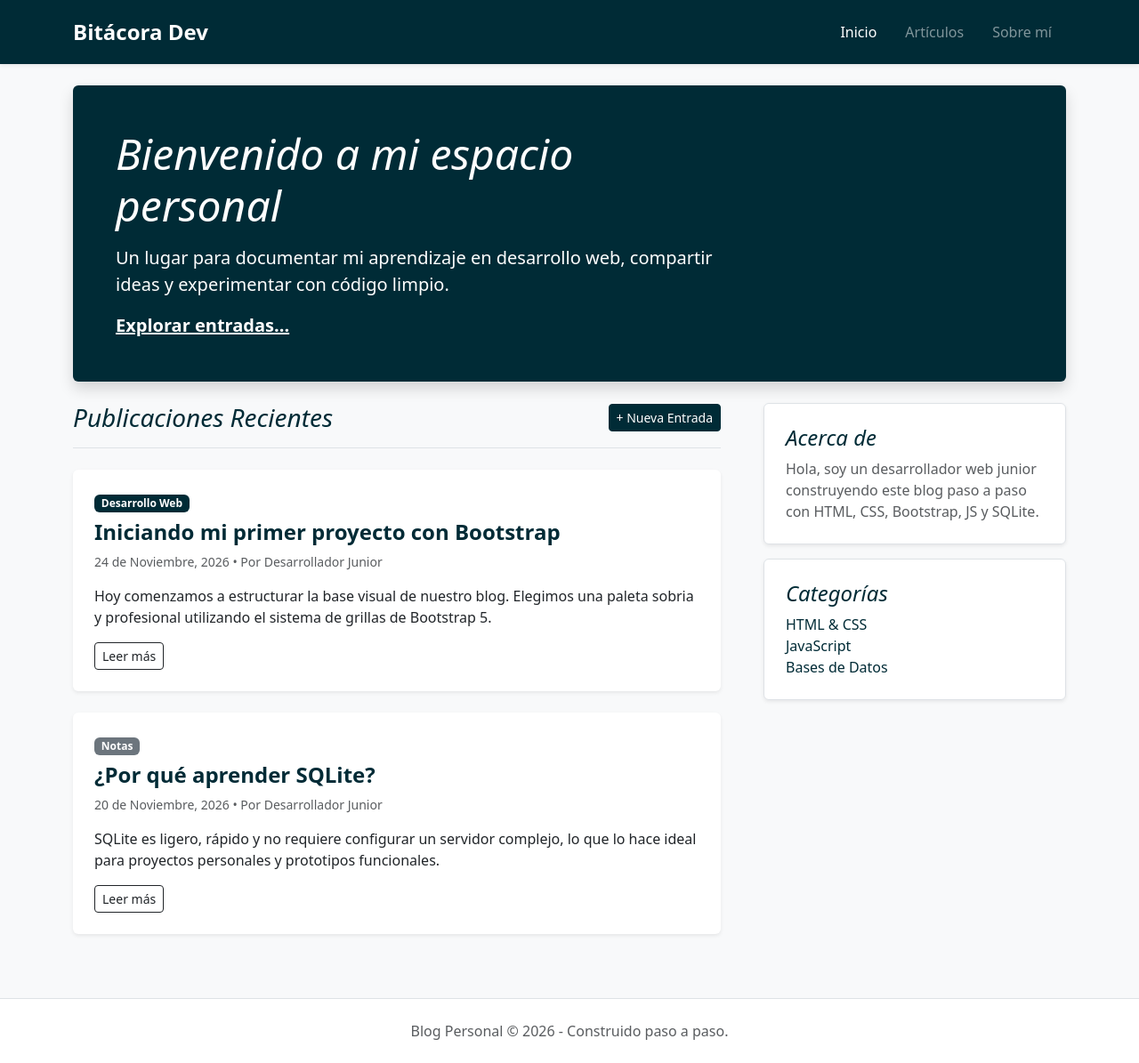
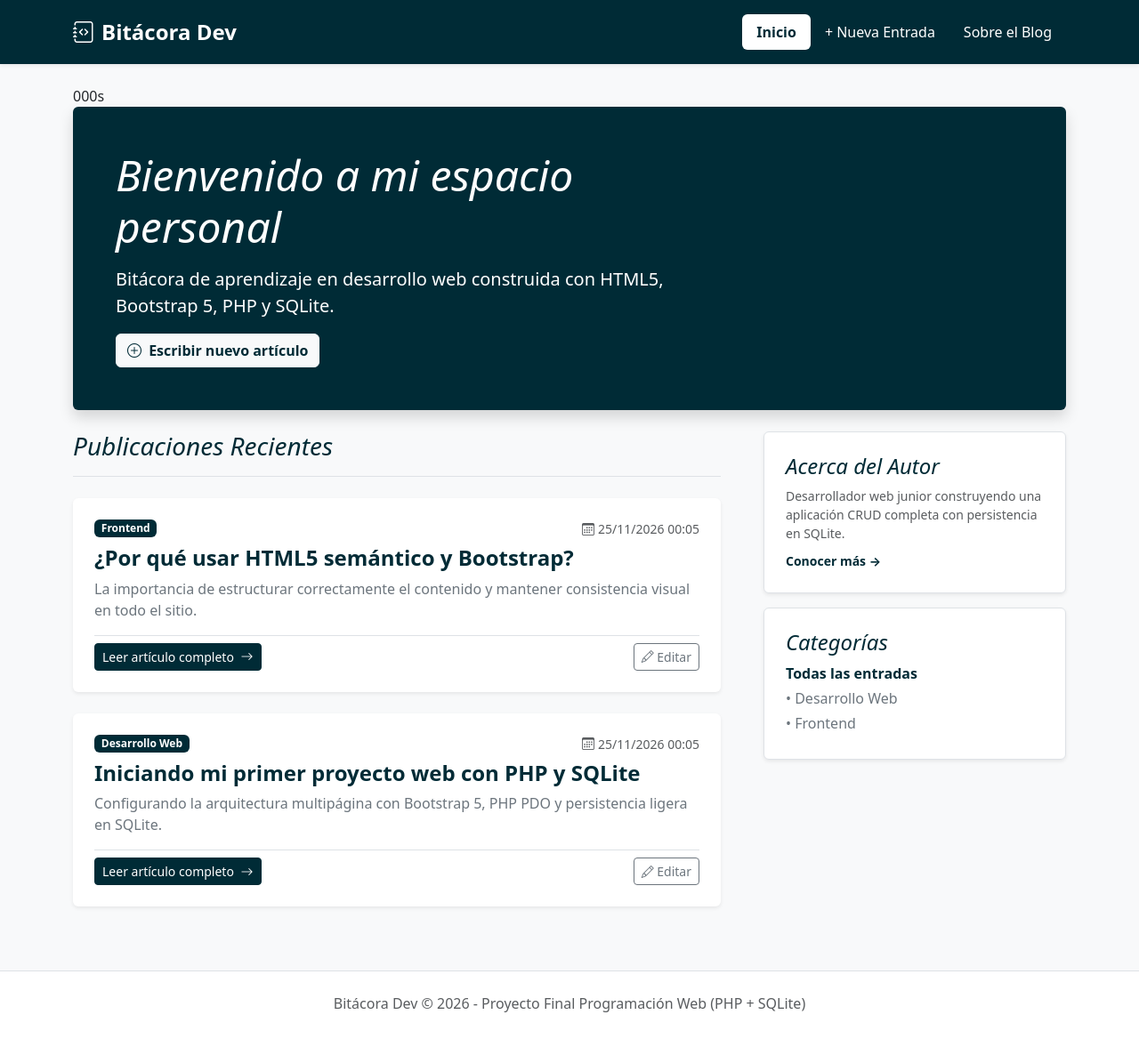
Before and after one commit to AyaxAcademic/webdev-proyecto, a PHP site: page / in a window 1280 px wide. Shown: the whole page at 89% size. After the commit the page ends 1138 px from the top, so only its background shows below. Run offline with PHP 8.4, Linux system fonts and the light colour scheme; data comes from the database, SQL or seed files in the repository; both versions use the stored data as it was after the commit.

Commit message:
Cambiamos el index ahora por una version que lee desde SQLite para prepararnos para empezar a hacer el CRUD y que se actualice, de esta forma se ven los cambios reflejados cuando los hacemos. incluimos header.php y footer.php para mostrar la pagina y meter todo lo de bootstrap

```diff
--- /dev/null
+++ b/includes/footer.php
@@ -0,0 +1,12 @@
+</main>
+
+    <footer class="py-4 mt-5 bg-white border-top text-center text-muted">
+        <div class="container">
+            <p class="mb-0">Bitácora Dev &copy; <?= date('Y') ?> - Proyecto Final Programación Web (PHP + SQLite)</p>
+        </div>
+    </footer>
+
+    <!-- Bootstrap 5.3 JS Bundle -->
+    <script src="https://cdn.jsdelivr.net/npm/bootstrap@5.3.3/dist/js/bootstrap.bundle.min.js"></script>
+</body>
+</html>
--- /dev/null
+++ b/includes/header.php
@@ -0,0 +1,34 @@
+<?php
+// Detectamos el archivo actual para resaltar el enlace activo en el menú
+$paginaActual = basename($_SERVER['PHP_SELF']);
+?>
+<!DOCTYPE html>
+<html lang="es">
+<head>
+    <meta charset="UTF-8">
+    <meta name="viewport" content="width=device-width, initial-scale=1.0">
+    <title>Bitácora Dev - Blog Personal</title>
+    <!-- Bootstrap 5.3 CSS -->
+    <link href="https://cdn.jsdelivr.net/npm/bootstrap@5.3.3/dist/css/bootstrap.min.css" rel="stylesheet">
+    <!-- Bootstrap Icons (útil para botones de editar/eliminar) -->
+    <link rel="stylesheet" href="https://cdn.jsdelivr.net/npm/bootstrap-icons@1.11.3/font/bootstrap-icons.min.css">
+    <!-- Estilos personalizados -->
+    <link rel="stylesheet" href="assets/css/styles.css">
+</head>
+<body>
+
+    <header class="bg-custom-green text-white py-3 mb-4 shadow-sm">
+        <div class="container d-flex flex-wrap justify-content-between align-items-center">
+            <a href="index.php" class="d-flex align-items-center mb-2 mb-lg-0 text-white text-decoration-none">
+                <i class="bi bi-journal-code fs-4 me-2"></i>
+                <span class="fs-4 fw-bold">Bitácora Dev</span>
+            </a>
+            <nav class="nav nav-pills">
+                <a class="nav-link <?= $paginaActual === 'index.php' ? 'active bg-white text-custom-green fw-bold' : 'text-white' ?>" href="index.php">Inicio</a>
+                <a class="nav-link <?= $paginaActual === 'formulario.php' ? 'active bg-white text-custom-green fw-bold' : 'text-white' ?>" href="formulario.php">+ Nueva Entrada</a>
+                <a class="nav-link <?= $paginaActual === 'acerca.php' ? 'active bg-white text-custom-green fw-bold' : 'text-white' ?>" href="acerca.php">Sobre el Blog</a>
+            </nav>
+        </div>
+    </header>
+
+    <main class="container">
--- a/index.php
+++ b/index.php
@@ -1,137 +1,120 @@
-<!DOCTYPE html>
-<html lang="es">
-<head>
-    <meta charset="UTF-8">
-    <meta name="viewport" content="width=device-width, initial-scale=1.0">
-    <title>Mi Blog Personal</title>
-    <!-- Bootstrap 5.3 CSS -->
-    <link href="https://cdn.jsdelivr.net/npm/bootstrap@5.3.3/dist/css/bootstrap.min.css" rel="stylesheet">
-    <style>
-        :root {
-            --verde-petroleo: #002B36;
-            --verde-petroleo-hover: #004050;
+<?php
+require_once 'config/db.php';
+
+// Filtro opcional por categoría desde la barra lateral
+$categoriaFiltro = $_GET['categoria'] ?? '';
+
+if ($categoriaFiltro !== '') {
+    $stmt = $pdo->prepare("SELECT * FROM entradas WHERE categoria = ? ORDER BY fecha_creacion DESC, id DESC");
+    $stmt->execute([$categoriaFiltro]);
+} else {
+    $stmt = $pdo->query("SELECT * FROM entradas ORDER BY fecha_creacion DESC, id DESC");
 }
+$entradas = $stmt->fetchAll();
 
-        body {
-            background-color: #f8f9fa;
-        }
-        .bg-custom-green {
-            background-color: var(--verde-petroleo) !important;
-        }
+// Obtener lista de categorías distintas para la barra lateral
+$categorias = $pdo->query("SELECT DISTINCT categoria FROM entradas ORDER BY categoria ASC")->fetchAll(PDO::FETCH_COLUMN);
 
-        .text-custom-green {
-            color: var(--verde-petroleo) !important;
-        }
-
-        .btn-custom-green {
-            background-color: var(--verde-petroleo);
-            border-color: var(--verde-petroleo);
-            color: #ffffff;
-        }
-
-        .btn-custom-green:hover {
-            background-color: var(--verde-petroleo-hover);
-            border-color: var(--verde-petroleo-hover);
-            color: #ffffff;
-        }
-
-        .blog-header {
-            border-bottom: 1px solid #e5e5e5;
-        }
-    </style>
-</head>
-<body>
-
-    <!-- Barra de navegación superior -->
-    <header class="bg-custom-green text-white py-3 mb-4 shadow-sm">
-        <div class="container d-flex flex-wrap justify-content-between align-items-center">
-            <a href="#" class="d-flex align-items-center mb-2 mb-lg-0 text-white text-decoration-none">
-                <span class="fs-4 fw-bold">Bitácora Dev</span>
-            </a>
-            <nav class="nav">
-                <a class="nav-link text-white active" href="#">Inicio</a>
-                <a class="nav-link text-white-50" href="#">Artículos</a>
-                <a class="nav-link text-white-50" href="#">Sobre mí</a>
-            </nav>
-        </div>
-    </header>
-
-    <!-- Contenedor Principal -->
-    <main class="container">
-
-        <!-- Banner / Artículo Destacado (Estilo plantilla Blog de Bootstrap) -->
-        <div class="p-4 p-md-5 mb-4 rounded text-white bg-custom-green shadow">
+include 'includes/header.php';
+?>
+000s
+<!-- Banner Principal -->
+<section class="p-4 p-md-5 mb-4 rounded text-white bg-custom-green shadow">
     <div class="col-lg-8 px-0">
         <h1 class="display-5 fst-italic">Bienvenido a mi espacio personal</h1>
-                <p class="lead my-3">Un lugar para documentar mi aprendizaje en desarrollo web, compartir ideas y experimentar con código limpio.</p>
-                <p class="lead mb-0"><a href="#articulos" class="text-white fw-bold text-decoration-underline">Explorar entradas...</a></p>
+        <p class="lead my-3">Bitácora de aprendizaje en desarrollo web construida con HTML5, Bootstrap 5, PHP y SQLite.</p>
+        <a href="formulario.php" class="btn btn-light text-custom-green fw-bold">
+            <i class="bi bi-plus-circle me-1"></i> Escribir nuevo artículo
+        </a>
+    </div>
+</section>
+
+<!-- Zona de Alertas Dinámicas (la usaremos al crear/editar/eliminar) -->
+<?php if (isset($_GET['mensaje'])): ?>
+    <div class="alert alert-success alert-dismissible fade show shadow-sm" role="alert">
+        <?= htmlspecialchars($_GET['mensaje']) ?>
+        <button type="button" class="btn-close" data-bs-dismiss="alert" aria-label="Cerrar"></button>
+    </div>
+<?php endif; ?>
+
+<div class="row g-5">
+    <!-- Columna Principal: Artículos -->
+    <div class="col-md-8">
+        <div class="d-flex justify-content-between align-items-center pb-3 mb-4 border-bottom">
+            <h2 class="h3 fst-italic mb-0 text-custom-green">
+                <?= $categoriaFiltro ? 'Categoría: ' . htmlspecialchars($categoriaFiltro) : 'Publicaciones Recientes' ?>
+            </h2>
+            <?php if ($categoriaFiltro): ?>
+                <a href="index.php" class="btn btn-sm btn-outline-secondary">Ver todas</a>
+            <?php endif; ?>
+        </div>
+
+        <?php if (empty($entradas)): ?>
+            <div class="alert alert-info">
+                Aún no hay publicaciones registradas. <a href="formulario.php" class="alert-link">¡Crea la primera aquí!</a>
+            </div>
+        <?php else: ?>
+            <?php foreach ($entradas as $post): ?>
+                <article class="card mb-4 border-0 shadow-sm card-hover">
+                    <div class="card-body p-4">
+                        <div class="d-flex justify-content-between align-items-start mb-2">
+                            <span class="badge bg-custom-green"><?= htmlspecialchars($post['categoria']) ?></span>
+                            <small class="text-muted">
+                                <i class="bi bi-calendar3 me-1"></i><?= date('d/m/Y H:i', strtotime($post['fecha_creacion'])) ?>
+                            </small>
+                        </div>
+                        <h3 class="card-title h4 fw-bold text-custom-green">
+                            <a href="detalle.php?id=<?= $post['id'] ?>" class="text-decoration-none text-custom-green">
+                                <?= htmlspecialchars($post['titulo']) ?>
+                            </a>
+                        </h3>
+                        <p class="card-text text-secondary"><?= htmlspecialchars($post['resumen']) ?></p>
+
+                        <div class="d-flex justify-content-between align-items-center pt-2 border-top">
+                            <a href="detalle.php?id=<?= $post['id'] ?>" class="btn btn-custom-green btn-sm">
+                                Leer artículo completo <i class="bi bi-arrow-right ms-1"></i>
+                            </a>
+                            <div>
+                                <a href="formulario.php?id=<?= $post['id'] ?>" class="btn btn-outline-secondary btn-sm" title="Editar">
+                                    <i class="bi bi-pencil"></i> Editar
+                                </a>
                             </div>
                         </div>
-
-        <!-- Sección de Artículos + Barra Lateral -->
-        <div class="row g-5" id="articulos">
-
-            <!-- Columna Principal: Lista de Posts (Aquí conectaremos el CRUD después) -->
-            <div class="col-md-8">
-                <div class="d-flex justify-content-between align-items-center pb-3 mb-4 border-bottom">
-                    <h3 class="fst-italic mb-0 text-custom-green">Publicaciones Recientes</h3>
-                    <!-- Botón preparado para el futuro CRUD -->
-                    <button class="btn btn-custom-green btn-sm">+ Nueva Entrada</button>
+                    </div>
+                </article>
+            <?php endforeach; ?>
+        <?php endif; ?>
     </div>
 
-                <!-- Ejemplo de Post 1 -->
-                <article class="card mb-4 border-0 shadow-sm">
-                    <div class="card-body p-4">
-                        <span class="badge bg-custom-green mb-2">Desarrollo Web</span>
-                        <h2 class="card-title h4 fw-bold text-custom-green">Iniciando mi primer proyecto con Bootstrap</h2>
-                        <p class="text-muted small mb-3">24 de Noviembre, 2026 • Por Desarrollador Junior</p>
-                        <p class="card-text">Hoy comenzamos a estructurar la base visual de nuestro blog. Elegimos una paleta sobria y profesional utilizando el sistema de grillas de Bootstrap 5.</p>
-                        <a href="#" class="btn btn-outline-dark btn-sm">Leer más</a>
-                    </div>
-                </article>
-
-                <!-- Ejemplo de Post 2 -->
-                <article class="card mb-4 border-0 shadow-sm">
-                    <div class="card-body p-4">
-                        <span class="badge bg-secondary mb-2">Notas</span>
-                        <h2 class="card-title h4 fw-bold text-custom-green">¿Por qué aprender SQLite?</h2>
-                        <p class="text-muted small mb-3">20 de Noviembre, 2026 • Por Desarrollador Junior</p>
-                        <p class="card-text">SQLite es ligero, rápido y no requiere configurar un servidor complejo, lo que lo hace ideal para proyectos personales y prototipos funcionales.</p>
-                        <a href="#" class="btn btn-outline-dark btn-sm">Leer más</a>
-                    </div>
-                </article>
-            </div>
-
-            <!-- Barra Lateral (Sidebar) -->
-            <div class="col-md-4">
+    <!-- Barra Lateral -->
+    <aside class="col-md-4">
         <div class="position-sticky" style="top: 2rem;">
             <div class="p-4 mb-3 bg-white rounded shadow-sm border">
-                        <h4 class="fst-italic text-custom-green">Acerca de</h4>
-                        <p class="mb-0 text-muted">Hola, soy un desarrollador web junior construyendo este blog paso a paso con HTML, CSS, Bootstrap, JS y SQLite.</p>
+                <h4 class="fst-italic text-custom-green">Acerca del Autor</h4>
+                <p class="mb-2 text-muted small">Desarrollador web junior construyendo una aplicación CRUD completa con persistencia en SQLite.</p>
+                <a href="acerca.php" class="text-custom-green small fw-bold text-decoration-none">Conocer más &rarr;</a>
             </div>
 
             <div class="p-4 bg-white rounded shadow-sm border">
                 <h4 class="fst-italic text-custom-green">Categorías</h4>
-                        <ol class="list-unstyled mb-0">
-                            <li><a href="#" class="text-custom-green text-decoration-none">HTML & CSS</a></li>
-                            <li><a href="#" class="text-custom-green text-decoration-none">JavaScript</a></li>
-                            <li><a href="#" class="text-custom-green text-decoration-none">Bases de Datos</a></li>
-                        </ol>
+                <ul class="list-unstyled mb-0">
+                    <li class="mb-1">
+                        <a href="index.php" class="text-decoration-none <?= $categoriaFiltro === '' ? 'fw-bold text-custom-green' : 'text-secondary' ?>">
+                            Todas las entradas
+                        </a>
+                    </li>
+                    <?php foreach ($categorias as $cat): ?>
+                        <li class="mb-1">
+                            <a href="index.php?categoria=<?= urlencode($cat) ?>"
+                               class="text-decoration-none <?= $categoriaFiltro === $cat ? 'fw-bold text-custom-green' : 'text-secondary' ?>">
+                                • <?= htmlspecialchars($cat) ?>
+                            </a>
+                        </li>
+                    <?php endforeach; ?>
+                </ul>
             </div>
         </div>
+    </aside>
 </div>
 
-        </div>
-    </main>
-
-    <!-- Pie de página -->
-    <footer class="py-4 mt-5 bg-white border-top text-center text-muted">
-        <div class="container">
-            <p class="mb-0">Blog Personal &copy; 2026 - Construido paso a paso.</p>
-        </div>
-    </footer>
-
-    <!-- Bootstrap 5.3 JS Bundle -->
-    <script src="https://cdn.jsdelivr.net/npm/bootstrap@5.3.3/dist/js/bootstrap.bundle.min.js"></script>
-</body>
-</html>
+<?php include 'includes/footer.php'; ?>
```
Also changed, not shown: acerca.php (added, +42 -0 lines), detalle.php (added, +60 -0 lines), formulario.php (added, +87 -0 lines), database/blog.sqlite (added). Lines whose indentation alone changed are shown as unchanged.
